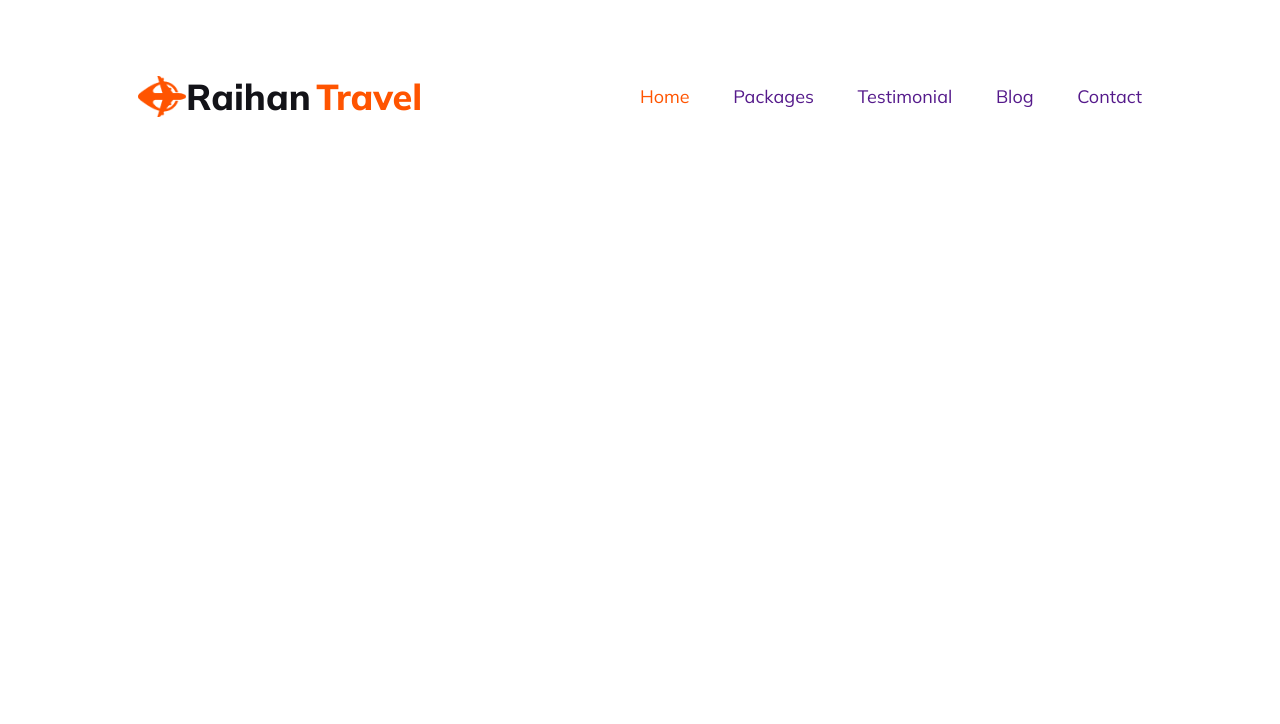
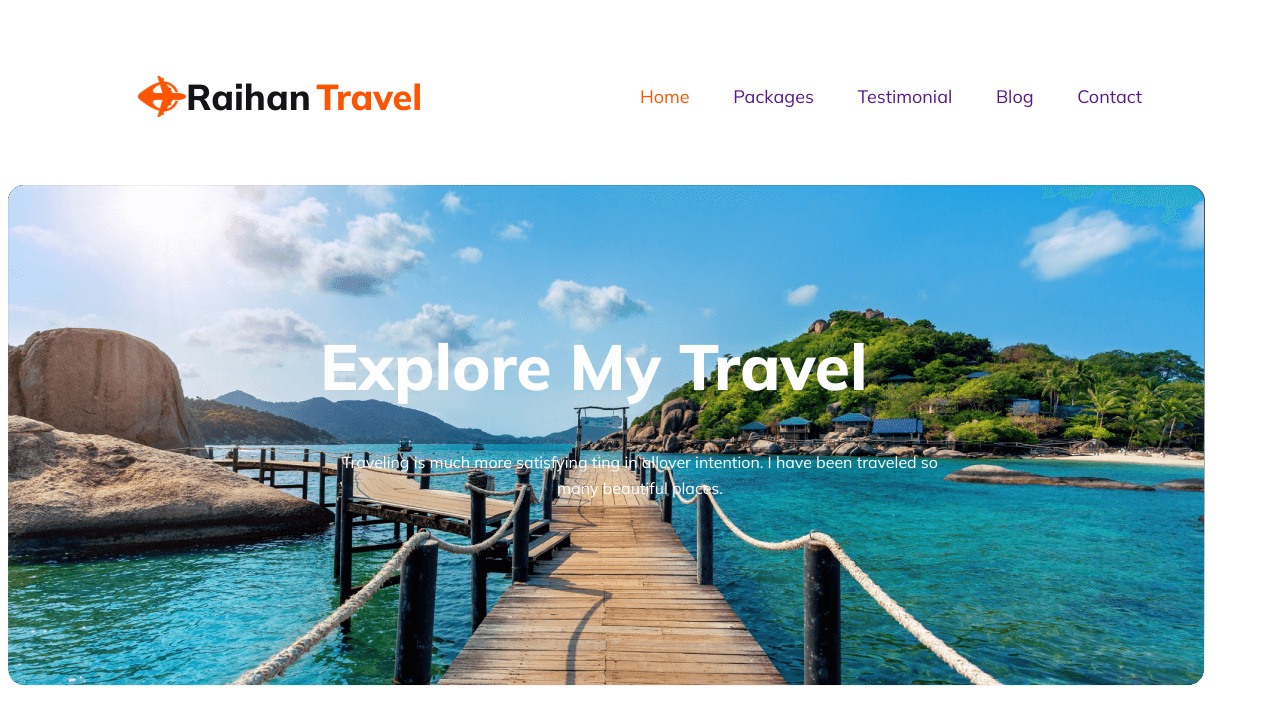
Before and after one commit to Raihan523/B9A2-ASSIGNMENT, a plain HTML site: page index.html in a window 1280 px wide. Drawn offline with nearby package versions, Linux system fonts and the light colour scheme.

Commit message:
container section

```diff
--- a/index.html
+++ b/index.html
@@ -32,6 +32,16 @@
 
     </header>
     <main>
+        <div class="container">
+
+              <img class="img-container" src="Images/Group 13 (1) (1).png" alt="">
+              <div class="centered">
+                <h1 class="title-h1">Explore My Travel</h1>
+                <p class="description-p">Traveling is much more satisfying ting in allover intention.
+                    I have been traveled so many beautiful places.
+                </p>
+              </div>
+        </div>
 
     </main>
     <footer>
--- a/styles/styles.css
+++ b/styles/styles.css
@@ -24,6 +24,7 @@ body{
 }
 .nav-element img{
     width: 48px;
+
 }
 .nav-element p{
     .name{
@@ -66,3 +67,41 @@ line-height: normal;
       color: #FF5400;
     font-weight: 700px;
 }
+/* banner section */
+.banner img{
+    width: 1120px;
+    height: 500px;
+    border-radius: 16px;
+    background: linear-gradient(180deg, rgba(19, 19, 24, 0.80) 0%, rgba(19, 19, 24, 0.00) 100%);
+
+
+}
+/* container work */
+.centered{
+    position: absolute;
+    top: 50%;
+    left: 50%;
+    transform: translate(-50%,-50%);
+}
+.description-p{
+            color: #FFF;
+        text-align: center;
+        font-family: Mulish;
+        font-size: 16px;
+        font-style: normal;
+        font-weight: 400;
+        line-height: 26px; /* 162.5% */
+}
+.title-h1{
+            color: #FFF;
+        font-family: Mulish;
+        font-size: 64px;
+        font-style: normal;
+        font-weight: 800;
+        line-height: normal;
+}
+.img-container{
+        border-radius: 16px;
+    background: linear-gradient(180deg, rgba(19, 19, 24, 0.80) 0%, rgba(19, 19, 24, 0.00) 100%);
+
+}
```
